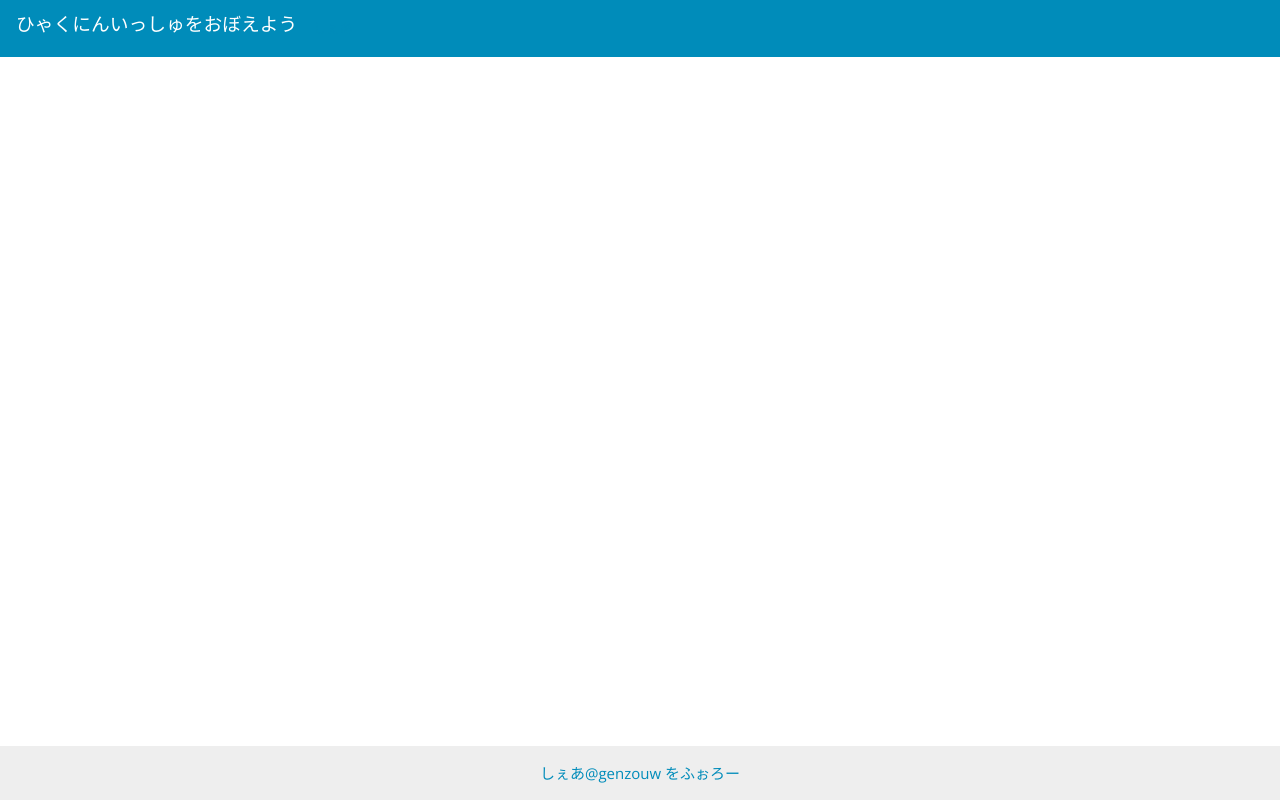
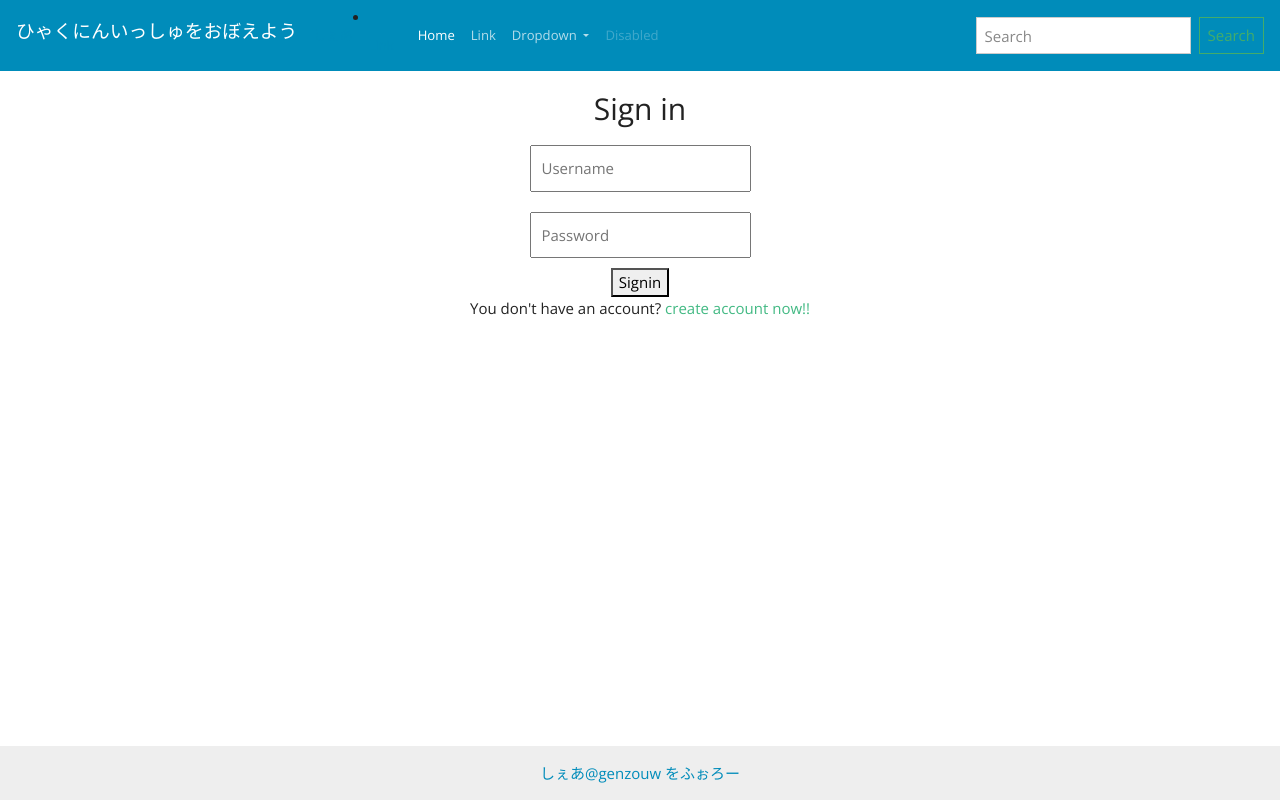
Before and after one commit to genzouw/hyakuninissyu, a Vue app: page /signIn in a window 1280 px wide. Built offline with nearby package versions, Linux system fonts and the light colour scheme.

Commit message:
developing...

```diff
--- a/src/App.vue
+++ b/src/App.vue
@@ -3,7 +3,40 @@
     <nav class="navbar navbar-expand-lg navbar-dark bg-primary mb-3">
       <router-link class="navbar-brand" to="/"><h1>ひゃくにんいっしゅをおぼえよう</h1></router-link>
 
+
       <a class="twitter-share-button" href="//twitter.com/intent/tweet?text=%E3%80%8C%E3%81%B2%E3%82%83%E3%81%8F%E3%81%AB%E3%82%93%E3%81%84%E3%81%A3%E3%81%97%E3%82%85%E3%82%92%E3%81%8A%E3%81%BC%E3%81%88%E3%82%88%E3%81%86%E3%80%8D%E3%81%A7%E7%99%BE%E4%BA%BA%E4%B8%80%E9%A6%96%E3%82%92%E6%A5%BD%E3%81%97%E3%81%8F%E5%AD%A6%E3%81%BC%E3%81%86%EF%BC%81%0A%23%E3%81%B2%E3%82%83%E3%81%8F%E3%81%AB%E3%82%93%E3%81%84%E3%81%A3%E3%81%97%E3%82%85+%23%E7%99%BE%E4%BA%BA%E4%B8%80%E9%A6%96+%23%E6%97%A5%E6%9C%AC%E8%AA%9E+%23%E5%8F%A4%E5%85%B8%0A%0A" data-size="large" data-text="ひゃくにんいっしゅをおぼえよう" data-url="https://hyakuninissyu.genzouw.com">しぇあ</a>
+
+          <li class="nav-item">
+            <a class="nav-link" href="#">Link</a>
+          </li>
+      <div class="collapse navbar-collapse" id="navbarSupportedContent">
+        <ul class="navbar-nav mr-auto">
+          <li class="nav-item active">
+            <a class="nav-link" href="#">Home <span class="sr-only">(current)</span></a>
+          </li>
+          <li class="nav-item">
+            <a class="nav-link" href="#">Link</a>
+          </li>
+          <li class="nav-item dropdown">
+            <a class="nav-link dropdown-toggle" href="#" id="navbarDropdown" role="button" data-toggle="dropdown" aria-haspopup="true" aria-expanded="false">
+            Dropdown
+            </a>
+            <div class="dropdown-menu" aria-labelledby="navbarDropdown">
+            <a class="dropdown-item" href="#">Action</a>
+            <a class="dropdown-item" href="#">Another action</a>
+            <div class="dropdown-divider"></div>
+            <a class="dropdown-item" href="#">Something else here</a>
+            </div>
+          </li>
+          <li class="nav-item">
+            <a class="nav-link disabled" href="#">Disabled</a>
+          </li>
+        </ul>
+        <form class="form-inline my-2 my-lg-0">
+          <input class="form-control mr-sm-2" type="search" placeholder="Search" aria-label="Search">
+          <button class="btn btn-outline-success my-2 my-sm-0" type="submit">Search</button>
+        </form>
+      </div>
     </nav>
 
     <router-view/>
--- /dev/null
+++ b/src/components/SignIn.vue
@@ -0,0 +1,54 @@
+<template>
+  <div class="signin">
+    <h2>Sign in</h2>
+    <input type="text" placeholder="Username" v-model="username">
+    <input type="password" placeholder="Password" v-model="password">
+    <button>Signin</button>
+    <p>You don't have an account?
+      <router-link to="/signup">create account now!!</router-link>
+    </p>
+  </div>
+</template>
+
+<script>
+export default {
+  name: 'Signin',
+  data () {
+    return {
+      username: '',
+      password: ''
+    }
+  },
+  methods: {}
+}
+</script>
+
+<!-- Add "scoped" attribute to limit CSS to this component only -->
+<style scoped>
+h1, h2 {
+  font-weight: normal;
+}
+ul {
+  list-style-type: none;
+  padding: 0;
+}
+li {
+  display: inline-block;
+  margin: 0 10px;
+}
+a {
+  color: #42b983;
+}
+.signin {
+  margin-top: 20px;
+
+  display: flex;
+  flex-flow: column nowrap;
+  justify-content: center;
+  align-items: center
+}
+input {
+  margin: 10px 0;
+  padding: 10px;
+}
+</style>
--- /dev/null
+++ b/src/components/SignUp.vue
@@ -0,0 +1,54 @@
+<template>
+  <div class="signup">
+    <h2>Sign up</h2>
+    <input type="text" placeholder="Username" v-model="username">
+    <input type="password" placeholder="Password" v-model="password">
+    <button>Register</button>
+    <p>Do you have an account?
+      <router-link to="/signin">sign in now!!</router-link>
+    </p>
+  </div>
+</template>
+
+<script>
+export default {
+  name: 'Signup',
+  data () {
+    return {
+      username: '',
+      password: ''
+    }
+  },
+  methods: {}
+}
+</script>
+
+<!-- Add "scoped" attribute to limit CSS to this component only -->
+<style scoped>
+h1, h2 {
+  font-weight: normal;
+}
+ul {
+  list-style-type: none;
+  padding: 0;
+}
+li {
+  display: inline-block;
+  margin: 0 10px;
+}
+a {
+  color: #42b983;
+}
+.signup {
+  margin-top: 20px;
+
+  display: flex;
+  flex-flow: column nowrap;
+  justify-content: center;
+  align-items: center
+}
+input {
+  margin: 10px 0;
+  padding: 10px;
+}
+</style>
--- a/src/router/index.js
+++ b/src/router/index.js
@@ -3,6 +3,8 @@ import Router from 'vue-router'
 import HelloWorld from '@/components/HelloWorld'
 import Playing from '@/components/Playing'
 import GameSet from '@/components/GameSet'
+import SignUp from '@/components/SignUp'
+import SignIn from '@/components/SignIn'
 
 Vue.use(Router)
 
@@ -23,6 +25,16 @@ export default new Router({
       path: '/gameSet/:countOfQuestions/:score',
       name: 'GameSet',
       component: GameSet
+    },
+    {
+      path: '/signUp',
+      name: 'SignUp',
+      component: SignUp
+    },
+    {
+      path: '/signIn',
+      name: 'SignIn',
+      component: SignIn
     }
   ]
 })
```
